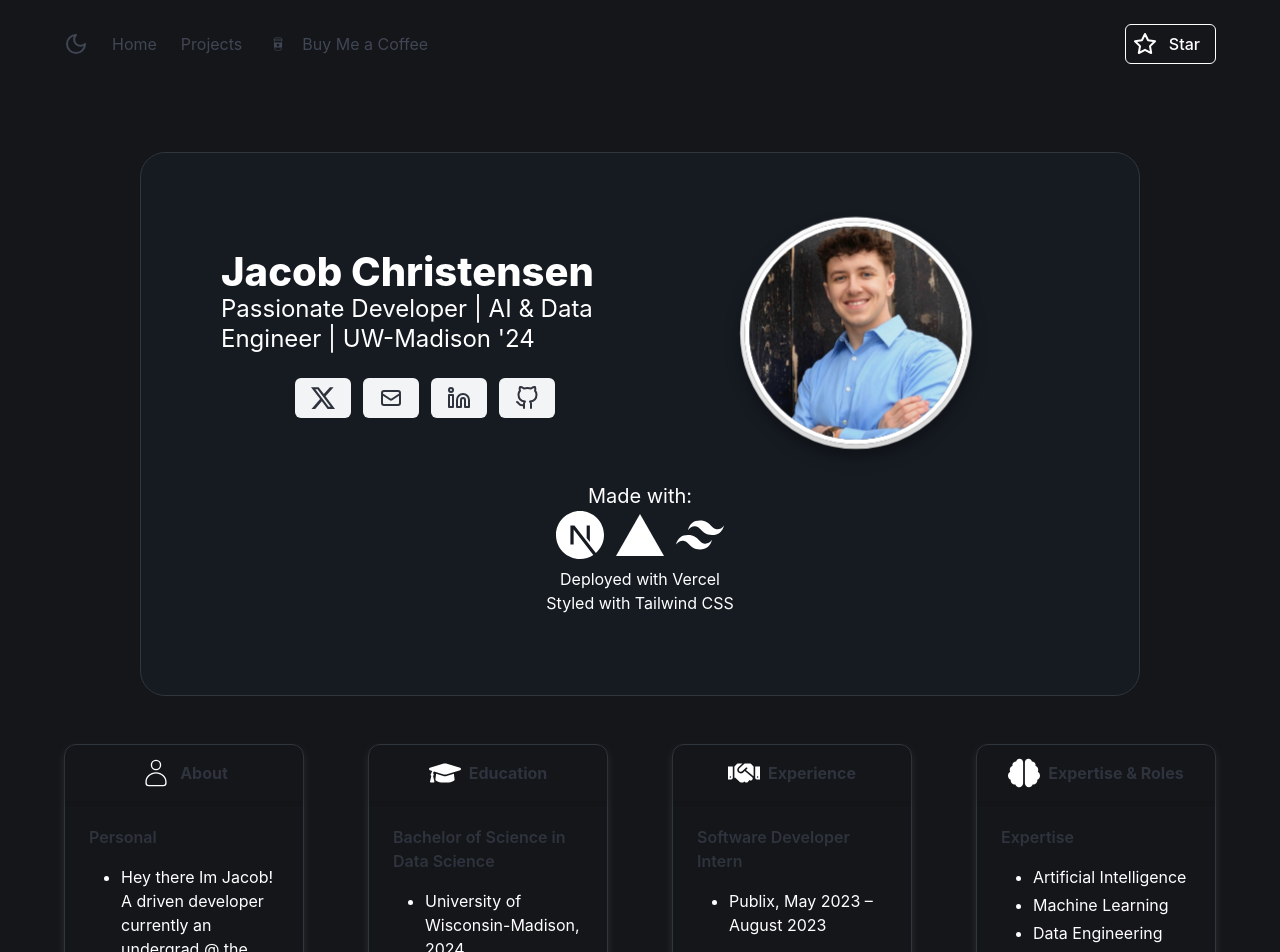
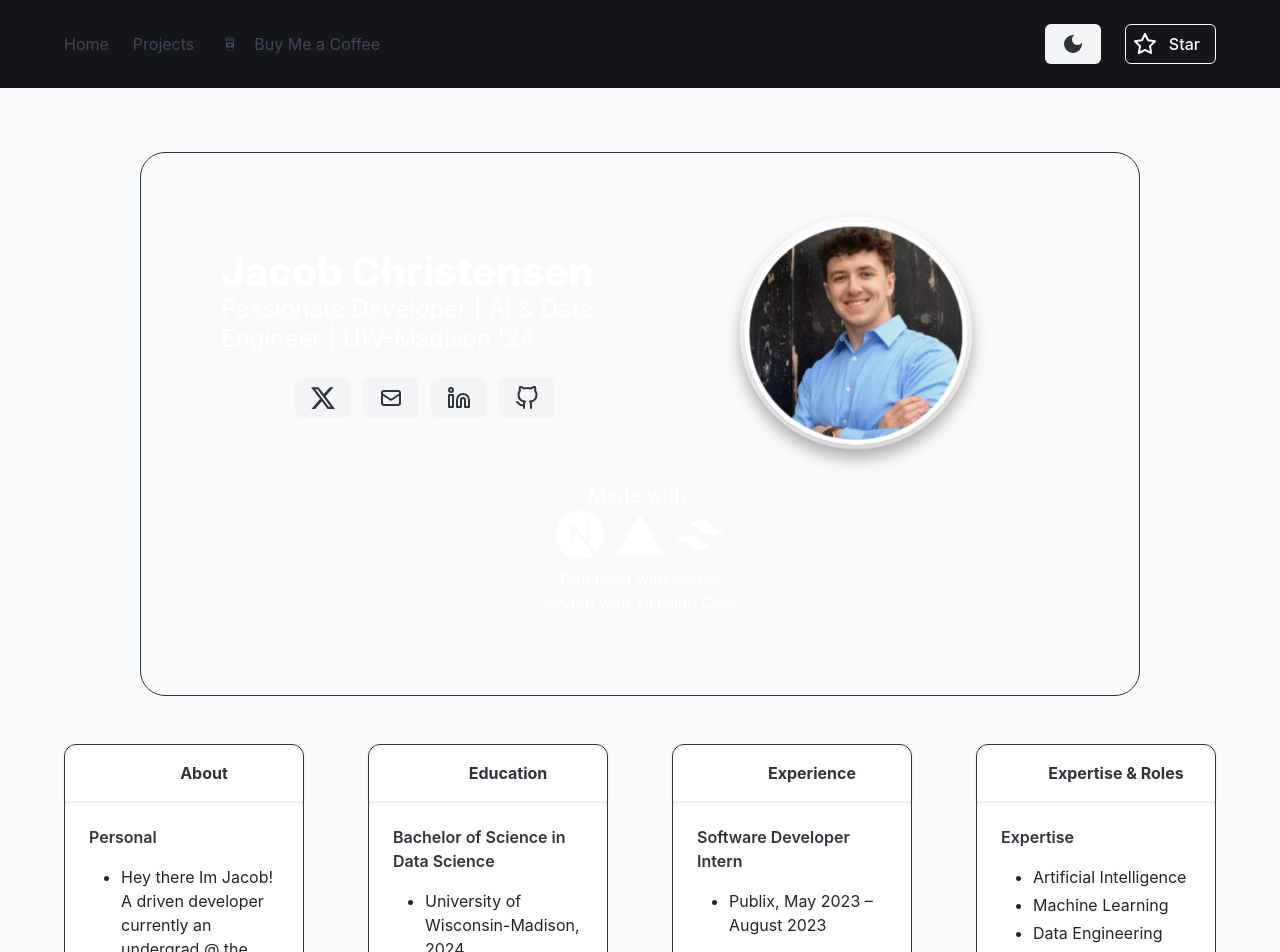
Before and after one commit to neuraldevx/Jake-Christensen-Portfolio, a Next.js app: page / in a window 1280 px wide. Shown: the top 952 px of the page. Built offline with nearby package versions, Linux system fonts and the light colour scheme.

Commit message:
added dark mode functionality

```diff
--- a/app/components/nav.tsx
+++ b/app/components/nav.tsx
@@ -1,8 +1,9 @@
 "use client";
 import Link from 'next/link';
-import { useState } from 'react';
+import { useState, useEffect } from 'react';
 import { CiCoffeeCup } from "react-icons/ci";
 import StarButton from './starButton';
+import { MdLightMode, MdDarkMode } from 'react-icons/md';
 
 function MoonIcon() {
   return (
@@ -36,6 +37,22 @@ const navItems: Record<string, NavItem> = {
 
 export function Navbar() {
   const [isActive, setIsActive] = useState(false);
+  const [theme, setTheme] = useState('light');
+
+  useEffect(() => {
+    if (typeof window !== 'undefined') {
+      const storedTheme = localStorage.getItem('theme') || 'light';
+      setTheme(storedTheme);
+      document.documentElement.setAttribute('data-theme', storedTheme);
+    }
+  }, []);
+
+  const toggleTheme = () => {
+    const newTheme = theme === 'light' ? 'dark' : 'light';
+    setTheme(newTheme);
+    localStorage.setItem('theme', newTheme);
+    document.documentElement.setAttribute('data-theme', newTheme);
+  };
 
   const toggleBurgerMenu = () => {
     setIsActive(!isActive);
@@ -45,9 +62,6 @@ export function Navbar() {
     <nav className="navbar has-background-black-bis is-spaced">
       <div className="container">
         <div className="navbar-brand">
-          <Link href="/" className="navbar-item">
-            <MoonIcon />
-          </Link>
           <div className={`navbar-burger burger ${isActive ? 'is-active' : ''}`} data-target="navbarMenu" onClick={toggleBurgerMenu}>
             <span></span>
             <span></span>
@@ -65,6 +79,11 @@ export function Navbar() {
           </div>
           <div className="navbar-end">
             <div className="navbar-item">
+              <button className="button is-light" onClick={toggleTheme}>
+                {theme === 'light' ? <MdDarkMode size={24} /> : <MdLightMode size={24} />}
+              </button>
+            </div>
+            <div className="navbar-item">
               <StarButton />
             </div>
           </div>
--- a/app/layout.tsx
+++ b/app/layout.tsx
@@ -1,3 +1,4 @@
+"use client";
 import 'app/styles/global.css';
 import 'bulma/css/bulma.min.css';
 import { GeistSans } from 'geist/font/sans';
@@ -7,19 +8,30 @@ import { Analytics } from '@vercel/analytics/react';
 import { SpeedInsights } from '@vercel/speed-insights/next';
 import Footer from './components/footer';
 import ScrollProgressBar from './components/scrollProgressBar';
+import { useEffect, useState } from 'react';
 
 const cx = (...classes) => classes.filter(Boolean).join(' ');
 
 export default function RootLayout({ children }: { children: React.ReactNode }) {
+  const [theme, setTheme] = useState('light');
+
+  useEffect(() => {
+    if (typeof window !== 'undefined') {
+      const storedTheme = localStorage.getItem('theme') || 'light';
+      setTheme(storedTheme);
+      document.documentElement.setAttribute('data-theme', storedTheme);
+    }
+  }, []);
+
   return (
     <html lang="en" className={cx('text-black bg-light-black dark:text-white dark:bg-gray-900', GeistSans.variable, GeistMono.variable)}>
       <head>
         <meta name="viewport" content="width=device-width, initial-scale=1.0" />
       </head>
-      <body className="flex flex-col min-h-screen">
+      <body className="d-flex flex-column min-vh-100">
         <ScrollProgressBar />
         <Navbar />
-        <main className="flex-grow">
+        <main className="flex-fill">
           {children}
         </main>
         <Footer />
--- a/app/styles/global.css
+++ b/app/styles/global.css
@@ -5,6 +5,28 @@
 @tailwind base;
 @tailwind components;
 @tailwind utilities;
+
+/* Light Theme Variables */
+:root {
+  --background-color: #f8f9fa;
+  --text-color: #212529;
+  --card-background-color: #ffffff;
+  --button-background-color: #6c757d;
+  --button-text-color: #ffffff;
+  --navbar-background-color: #14161a;
+  --navbar-text-color: #ffffff;
+}
+
+/* Dark Theme Variables */
+[data-theme="dark"] {
+  --background-color: #121212;
+  --text-color: #e0e0e0;
+  --card-background-color: #1f1f1f;
+  --button-background-color: #6c757d;
+  --button-text-color: #ffffff;
+  --navbar-background-color: #1a1a1a;
+  --navbar-text-color: #e0e0e0;
+}
 
 /* General Styles */
 ::selection {
@@ -14,29 +36,42 @@
 
 body {
   font-family: 'Poppins', sans-serif;
-  color: #C9D1D9;
-  background-color: #14161a;
+  background-color: var(--background-color);
+  color: var(--text-color);
 }
 
 html {
   min-width: 360px;
 }
 
-.hero, .navbar {
-  background-color: #14161a;
+.navbar {
+  background-color: var(--navbar-background-color);
 }
 
-.navbar-burger, .navbar-item, .card-header-title, .card-header-title .icon, .card a {
-  color: #fff;
+.navbar-item, .navbar-burger, .navbar-brand .navbar-item, .card-header-title, .card-header-title .icon, .card a {
+  color: var(--navbar-text-color);
 }
 
 .navbar-item:hover, .card:hover {
-  color: #fff;
+  color: var(--navbar-text-color);
+}
+
+.card {
+  background-color: var(--card-background-color);
+}
+
+.button {
+  background-color: var(--button-background-color);
+  color: var(--button-text-color);
+}
+
+.hero {
+  background-color: var(--background-color);
 }
 
 .project-card, .hover-card {
   transition: box-shadow 0.3s ease, transform 0.3s ease;
-  background-color: #14161a;
+  background-color: var(--card-background-color);
   border: 1px solid #30363D;
   border-radius: 12px;
   box-shadow: 0 4px 8px rgba(255, 255, 255, 0.1);
@@ -96,7 +131,7 @@ html {
 
 /* Ensure card text is white */
 .card .title, .card .subtitle, .card .content {
-  color: white;
+  color: var(--text-color);
 }
 
 .card a {
@@ -104,7 +139,7 @@ html {
 }
 
 .icon-white {
-  color: white !important;
+  color: var(--text-color) !important;
 }
 
 .jumbotron-image {
@@ -120,7 +155,7 @@ html {
 
 .text-content .title {
   font-size: 2rem;
-  color: #C9D1D9;
+  color: var(--text-color);
 }
 
 .text-content .subtitle {
@@ -149,7 +184,7 @@ html {
 .tech-info .icon {
   font-size: 1.5rem;
   margin: 0.5rem;
-  color: #C9D1D9;
+  color: var(--text-color);
 }
 
 .glow {
@@ -170,12 +205,12 @@ html {
   display: flex;
   justify-content: center;
   align-items: center;
-  background-color: #161B22;
+  background-color: var(--background-color);
   border-radius: 25px;
   padding: 2rem;
   margin: 1rem auto;
   max-width: 1000px;
-  color: #CED4DA;
+  color: var(--text-color);
   border: 1px solid #30363D;
 }
 
@@ -203,7 +238,7 @@ html {
 }
 
 .custom-hero .title, .custom-hero .subtitle, .custom-hero .has-text-white {
-  color: #CED4DA;
+  color: var(--text-color);
 }
 
 .custom-hero .buttons a, .custom-hero .tech-info .icon {
@@ -223,7 +258,7 @@ html {
 /* Profile cards size and layout */
 .profile-section .card {
   height: 100%;
-  background-color: #14161a;
+  background-color: var(--card-background-color);
   border: 1px solid #30363D;
 }
 
@@ -268,7 +303,7 @@ html {
 
 /* Skills Section Styles */
 .skills-section .box {
-  background-color: #14161a;
+  background-color: var(--card-background-color);
   border: 1px solid #30363D;
   border-radius: 12px;
   transition: box-shadow 0.3s ease, transform 0.1s ease;
@@ -281,8 +316,8 @@ html {
 
 /* Footer Styles */
 .footer {
-  background-color: #14161a;
-  color: #FFFFFF;
+  background-color: var(--background-color);
+  color: var(--text-color);
   padding: 2rem 0;
   text-align: center;
   display: flex;
@@ -298,8 +333,8 @@ html {
 }
 
 .footer-button {
-  color: #FFFFFF;
-  background: none;
+  color: var(--button-text-color);
+  background: var(--button-background-color);
   display: flex;
   align-items: center;
   padding: 0.25rem 0.5rem;
```
